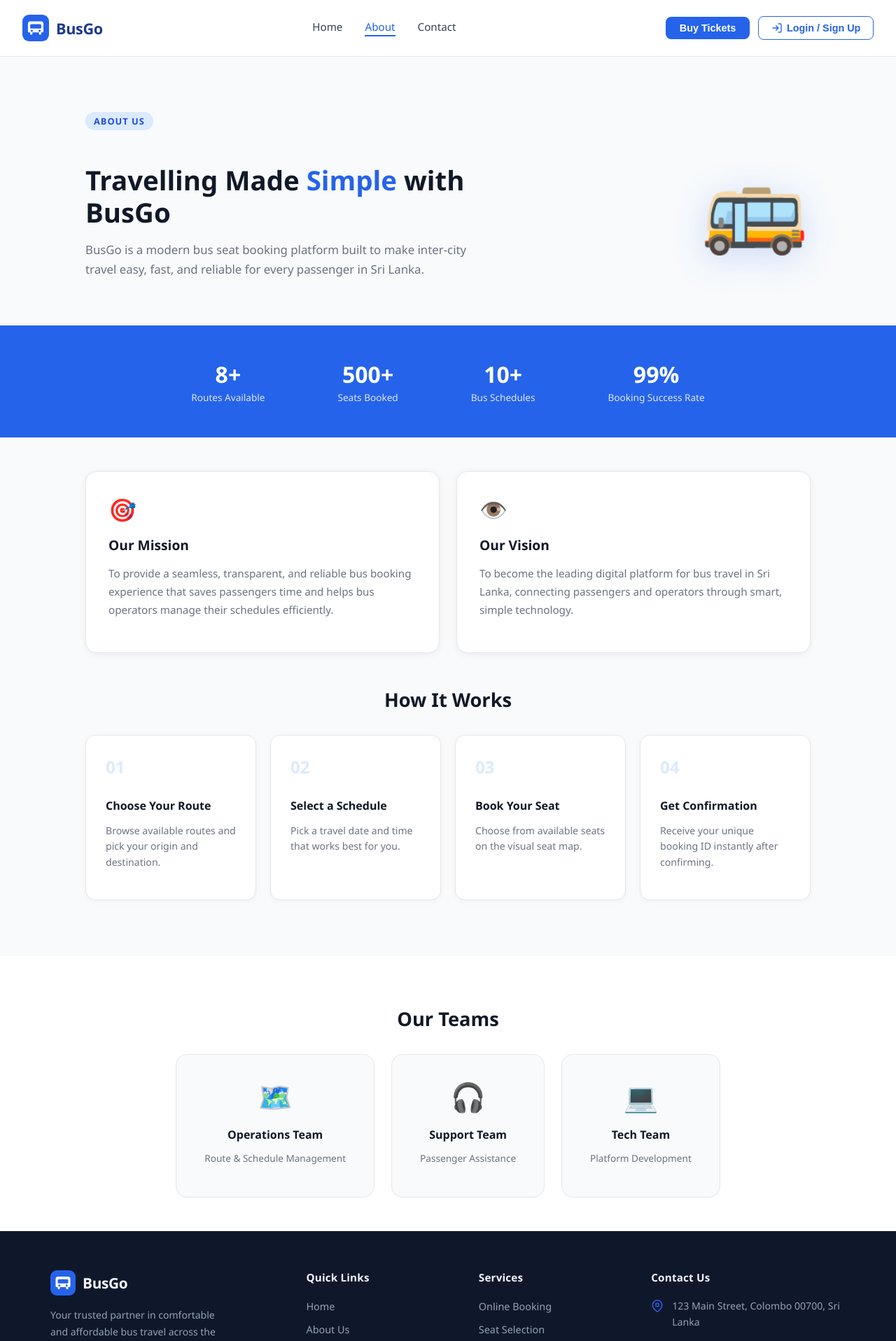
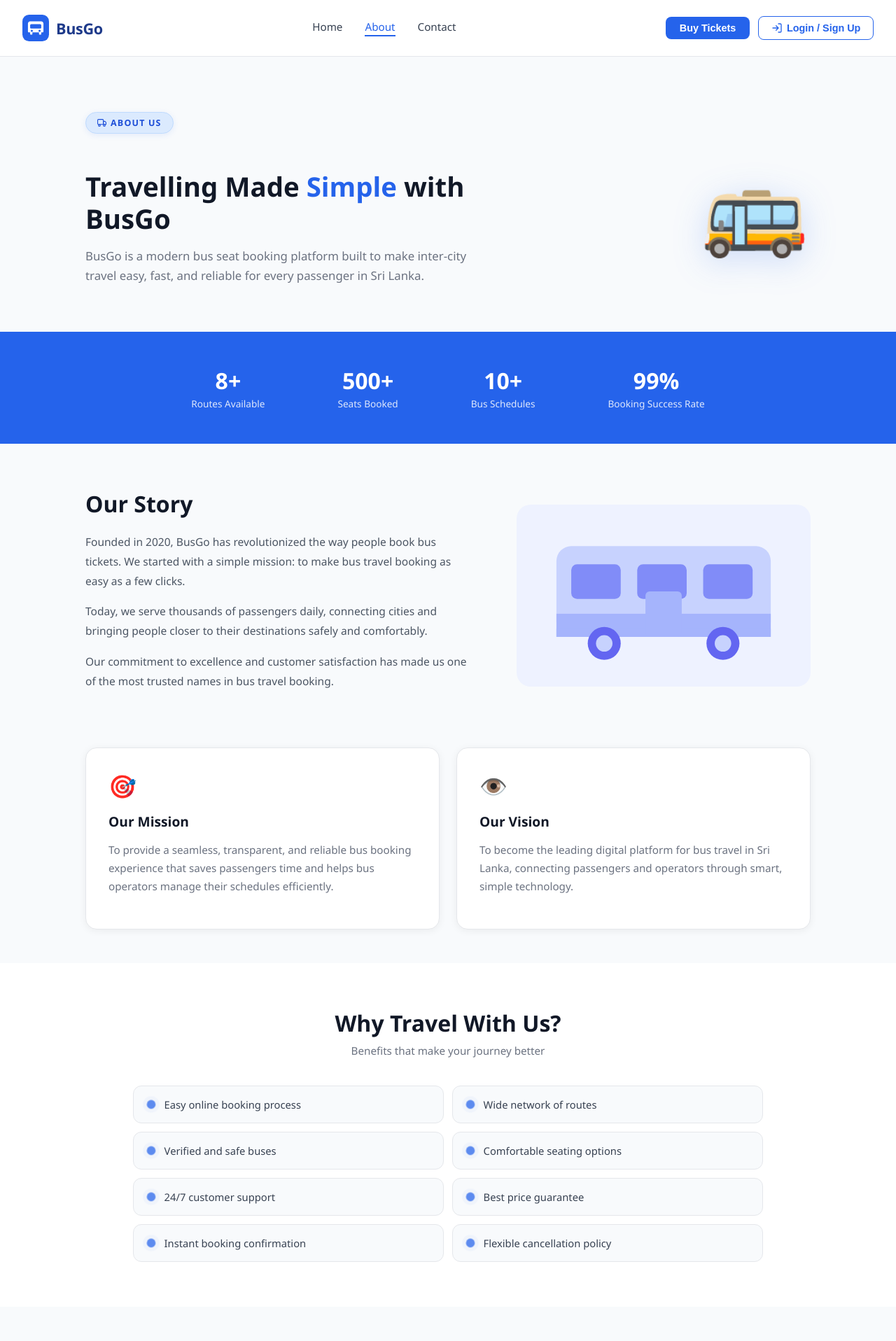
Before and after one commit to himandhi/Bus-Seat-Booking-System, a React app in the folder frontend/: page /about in a window 1280 px wide. Shown: the top 1916 px of the page at 70% size. Built offline with nearby package versions, Linux system fonts and the light colour scheme; the HTML template or start-up script is replaced by a standard one.

Commit message:
About us page updated

```diff
--- a/frontend/src/pages/AboutPage.css
+++ b/frontend/src/pages/AboutPage.css
@@ -1,4 +1,4 @@
-/* ── About Page ─────────────────────────────────────── */
+/* ── About Page ──────────────────────────────────────── */
 .about-page {
   font-family: 'Segoe UI', sans-serif;
   color: #1f2937;
@@ -6,7 +6,7 @@
   min-height: 100vh;
 }
 
-/* ── Hero ───────────────────────────────────────────── */
+/* ── Hero ────────────────────────────────────────────── */
 .about-hero {
   display: flex;
   align-items: center;
@@ -17,21 +17,29 @@
   gap: 2rem;
 }
 
-.about-hero-content {
-  max-width: 560px;
+.about-hero-content { max-width: 560px; }
+
+.about-badge {
+  display: inline-flex;
+  align-items: center;
+  gap: 6px;
+  background: #dbeafe;
+  color: #1d4ed8;
+  font-size: 0.78rem;
+  font-weight: 700;
+  letter-spacing: 1.2px;
+  text-transform: uppercase;
+  padding: 6px 16px;
+  border-radius: 30px;
+  margin-bottom: 1.25rem;
+  border: 1px solid #bfdbfe;
+  box-shadow: 0 2px 8px rgba(37,99,235,0.1);
 }
 
-.about-badge {
-  display: inline-block;
-  background: #dbeafe;
-  color: #1d4ed8;
-  font-size: 0.8rem;
-  font-weight: 600;
-  letter-spacing: 1px;
-  text-transform: uppercase;
-  padding: 4px 12px;
-  border-radius: 20px;
-  margin-bottom: 1rem;
+[data-theme="dark"] .about-badge {
+  background: #1e3a5f;
+  color: #93c5fd;
+  border-color: #2563eb;
 }
 
 .about-title {
@@ -42,9 +50,7 @@
   margin-bottom: 1rem;
 }
 
-.about-title .highlight {
-  color: #2563eb;
-}
+.about-title .highlight { color: #2563eb; }
 
 .about-subtitle {
   font-size: 1.05rem;
@@ -52,9 +58,7 @@
   line-height: 1.7;
 }
 
-.about-hero-visual {
-  flex-shrink: 0;
-}
+.about-hero-visual { flex-shrink: 0; }
 
 .bus-illustration {
   font-size: 8rem;
@@ -64,10 +68,10 @@
 
 @keyframes float {
   0%, 100% { transform: translateY(0); }
-  50% { transform: translateY(-10px); }
+  50%       { transform: translateY(-10px); }
 }
 
-/* ── Stats ──────────────────────────────────────────── */
+/* ── Stats ───────────────────────────────────────────── */
 .about-stats {
   display: flex;
   justify-content: center;
@@ -85,25 +89,58 @@
   padding: 1rem 2.5rem;
 }
 
-.stat-value {
+.stat-value { font-size: 2rem; font-weight: 800; }
+.stat-label { font-size: 0.85rem; opacity: 0.85; margin-top: 2px; }
+
+/* ── Our Story ───────────────────────────────────────── */
+.about-story {
+  display: flex;
+  align-items: center;
+  gap: 4rem;
+  max-width: 1100px;
+  margin: 0 auto;
+  padding: 4rem 2rem;
+}
+
+.story-text {
+  flex: 1;
+}
+
+.story-title {
   font-size: 2rem;
   font-weight: 800;
+  color: #111827;
+  margin: 0 0 1.25rem;
 }
 
-.stat-label {
-  font-size: 0.85rem;
-  opacity: 0.85;
-  margin-top: 2px;
+.story-text p {
+  font-size: 0.97rem;
+  color: #4b5563;
+  line-height: 1.8;
+  margin: 0 0 1rem;
 }
 
-/* ── Mission ────────────────────────────────────────── */
+.story-visual {
+  flex-shrink: 0;
+  width: 420px;
+  height: 260px;
+  border-radius: 20px;
+  overflow: hidden;
+  background: #eef2ff;
+  display: flex;
+  align-items: center;
+  justify-content: center;
+  padding: 1.5rem;
+}
+
+/* ── Mission & Vision ────────────────────────────────── */
 .about-mission {
   display: flex;
   gap: 1.5rem;
   flex-wrap: wrap;
   max-width: 1100px;
-  margin: 3rem auto;
-  padding: 0 2rem;
+  margin: 0 auto;
+  padding: 0 2rem 3rem;
 }
 
 .mission-card {
@@ -116,43 +153,88 @@
   border: 1px solid #e5e7eb;
 }
 
-.mission-icon {
-  font-size: 2rem;
-  margin-bottom: 1rem;
-}
+.mission-icon { font-size: 2rem; margin-bottom: 1rem; }
+.mission-card h2 { font-size: 1.2rem; font-weight: 700; color: #111827; margin-bottom: 0.75rem; }
+.mission-card p  { color: #6b7280; line-height: 1.7; font-size: 0.95rem; }
 
-.mission-card h2 {
-  font-size: 1.2rem;
-  font-weight: 700;
-  color: #111827;
-  margin-bottom: 0.75rem;
-}
-
-.mission-card p {
-  color: #6b7280;
-  line-height: 1.7;
-  font-size: 0.95rem;
-}
-
-/* ── How It Works ───────────────────────────────────── */
-.about-how {
-  max-width: 1100px;
-  margin: 2rem auto;
-  padding: 0 2rem 3rem;
+/* ── Why Travel With Us ──────────────────────────────── */
+.about-why {
+  background: white;
+  padding: 4rem 2rem;
+  text-align: center;
 }
 
 .section-title {
-  font-size: 1.7rem;
+  font-size: 2rem;
   font-weight: 800;
   color: #111827;
+  margin: 0 0 0.5rem;
   text-align: center;
-  margin-bottom: 2rem;
+}
+
+.section-subtitle {
+  font-size: 0.95rem;
+  color: #6b7280;
+  text-align: center;
+  margin: 0 0 2.5rem;
+}
+
+.benefits-grid {
+  display: grid;
+  grid-template-columns: repeat(2, 1fr);
+  gap: 0.75rem;
+  max-width: 900px;
+  margin: 0 auto;
+}
+
+.benefit-item {
+  display: flex;
+  align-items: center;
+  gap: 0.85rem;
+  background: #f8fafc;
+  border: 1px solid #e5e7eb;
+  border-radius: 12px;
+  padding: 1rem 1.25rem;
+  transition: border-color 0.2s, box-shadow 0.2s;
+}
+
+.benefit-item:hover {
+  border-color: #bfdbfe;
+  box-shadow: 0 2px 10px rgba(37,99,235,0.06);
+}
+
+.benefit-dot {
+  width: 10px;
+  height: 10px;
+  background: #2563eb;
+  border-radius: 50%;
+  flex-shrink: 0;
+  animation: blink-dot 1.8s ease-in-out infinite;
+}
+
+@keyframes blink-dot {
+  0%, 100% { opacity: 1; transform: scale(1); box-shadow: 0 0 0 0 rgba(37,99,235,0.4); }
+  50%       { opacity: 0.7; transform: scale(1.3); box-shadow: 0 0 0 5px rgba(37,99,235,0); }
+}
+
+.benefit-text {
+  font-size: 0.92rem;
+  font-weight: 500;
+  color: #374151;
+}
+
+/* ── How It Works ────────────────────────────────────── */
+.about-how {
+  max-width: 1100px;
+  margin: 0 auto;
+  padding: 3rem 2rem;
 }
 
 .steps {
   display: grid;
   grid-template-columns: repeat(auto-fit, minmax(220px, 1fr));
   gap: 1.25rem;
+  margin-top: 2rem;
 }
 
 .step-card {
@@ -177,23 +259,13 @@
   margin-bottom: 0.75rem;
 }
 
-.step-card h3 {
-  font-size: 1rem;
-  font-weight: 700;
-  color: #111827;
-  margin-bottom: 0.5rem;
-}
+.step-card h3 { font-size: 1rem; font-weight: 700; color: #111827; margin-bottom: 0.5rem; }
+.step-card p  { font-size: 0.88rem; color: #6b7280; line-height: 1.6; }
 
-.step-card p {
-  font-size: 0.88rem;
-  color: #6b7280;
-  line-height: 1.6;
-}
-
-/* ── Team ───────────────────────────────────────────── */
+/* ── Team ────────────────────────────────────────────── */
 .about-team {
-  background: white;
-  padding: 3rem 2rem;
+  background: #f8fafc;
+  padding: 3rem 2rem 4rem;
 }
 
 .team-grid {
@@ -202,11 +274,11 @@
   gap: 1.5rem;
   flex-wrap: wrap;
   max-width: 900px;
-  margin: 0 auto;
+  margin: 2rem auto 0;
 }
 
 .team-card {
-  background: #f8fafc;
+  background: white;
   border: 1px solid #e5e7eb;
   border-radius: 16px;
   padding: 2rem 2.5rem;
@@ -220,33 +292,68 @@
   box-shadow: 0 8px 24px rgba(37,99,235,0.1);
 }
 
-.team-icon {
-  font-size: 2.5rem;
-  margin-bottom: 1rem;
+.team-icon { font-size: 2.5rem; margin-bottom: 1rem; }
+.team-card h3 { font-size: 1rem; font-weight: 700; color: #111827; margin-bottom: 0.3rem; }
+.team-card p  { font-size: 0.85rem; color: #6b7280; }
+
+/* ── Dark Mode ───────────────────────────────────────── */
+[data-theme="dark"] .about-page     { background: var(--bg); color: var(--text); }
+[data-theme="dark"] .about-title    { color: var(--text); }
+[data-theme="dark"] .about-subtitle { color: var(--text3); }
+[data-theme="dark"] .story-title    { color: var(--text); }
+[data-theme="dark"] .story-text p   { color: var(--text3); }
+[data-theme="dark"] .section-title  { color: var(--text); }
+[data-theme="dark"] .section-subtitle { color: var(--text3); }
+
+[data-theme="dark"] .mission-card,
+[data-theme="dark"] .step-card,
+[data-theme="dark"] .team-card {
+  background: var(--surface);
+  border-color: var(--border);
 }
 
-.team-card h3 {
-  font-size: 1rem;
-  font-weight: 700;
-  color: #111827;
-  margin-bottom: 0.3rem;
+[data-theme="dark"] .mission-card h2,
+[data-theme="dark"] .step-card h3,
+[data-theme="dark"] .team-card h3 { color: var(--text); }
+
+[data-theme="dark"] .mission-card p,
+[data-theme="dark"] .step-card p,
+[data-theme="dark"] .team-card p  { color: var(--text3); }
+
+[data-theme="dark"] .about-why { background: var(--surface2); }
+
+[data-theme="dark"] .benefit-item {
+  background: var(--surface);
+  border-color: var(--border);
 }
 
-.team-card p {
-  font-size: 0.85rem;
-  color: #6b7280;
-}
+[data-theme="dark"] .benefit-text { color: var(--text2); }
 
-@media (max-width: 640px) {
+[data-theme="dark"] .about-team { background: var(--bg); }
+
+[data-theme="dark"] .story-visual { box-shadow: 0 8px 32px rgba(0,0,0,0.3); }
+
+/* ── Responsive ──────────────────────────────────────── */
+@media (max-width: 900px) {
+  .about-story {
+    flex-direction: column;
+    gap: 2rem;
+  }
+  .story-visual {
+    width: 100%;
+    height: 200px;
+  }
   .about-hero {
     flex-direction: column;
     padding-top: 3rem;
     text-align: center;
   }
-  .about-title {
-    font-size: 1.8rem;
-  }
-  .bus-illustration {
-    font-size: 5rem;
-  }
+  .benefits-grid { grid-template-columns: 1fr; }
 }
+
+@media (max-width: 480px) {
+  .about-title  { font-size: 1.8rem; }
+  .story-title  { font-size: 1.5rem; }
+  .section-title { font-size: 1.5rem; }
+  .bus-illustration { font-size: 5rem; }
+}
--- a/frontend/src/pages/AboutPage.jsx
+++ b/frontend/src/pages/AboutPage.jsx
@@ -1,25 +1,41 @@
 import "./AboutPage.css";
 
 export default function AboutPage() {
+
+  const stats = [
+    { value: "8+",   label: "Routes Available" },
+    { value: "500+", label: "Seats Booked" },
+    { value: "10+",  label: "Bus Schedules" },
+    { value: "99%",  label: "Booking Success Rate" },
+  ];
+
+  const benefits = [
+    "Easy online booking process",
+    "Wide network of routes",
+    "Verified and safe buses",
+    "Comfortable seating options",
+    "24/7 customer support",
+    "Best price guarantee",
+    "Instant booking confirmation",
+    "Flexible cancellation policy",
+  ];
+
   const team = [
     { name: "Operations Team", role: "Route & Schedule Management", icon: "🗺️" },
-    { name: "Support Team", role: "Passenger Assistance", icon: "🎧" },
-    { name: "Tech Team", role: "Platform Development", icon: "💻" },
-  ];
-
-  const stats = [
-    { value: "8+", label: "Routes Available" },
-    { value: "500+", label: "Seats Booked" },
-    { value: "10+", label: "Bus Schedules" },
-    { value: "99%", label: "Booking Success Rate" },
+    { name: "Support Team",    role: "Passenger Assistance",         icon: "🎧" },
+    { name: "Tech Team",       role: "Platform Development",         icon: "💻" },
   ];
 
   return (
     <div className="about-page">
-      {/* Hero Section */}
+
+      {/* ── Hero ── */}
       <section className="about-hero">
         <div className="about-hero-content">
-          <span className="about-badge">About Us</span>
+          <span className="about-badge">
+            <svg viewBox="0 0 24 24" fill="none" stroke="currentColor" strokeWidth="2" width="13" height="13"><rect x="1" y="3" width="15" height="13" rx="2"/><path d="M16 8h4l3 3v5h-7V8z"/><circle cx="5.5" cy="18.5" r="2.5"/><circle cx="18.5" cy="18.5" r="2.5"/></svg>
+            ABOUT US
+          </span>
           <h1 className="about-title">
             Travelling Made <span className="highlight">Simple</span> with BusGo
           </h1>
@@ -33,7 +49,7 @@ export default function AboutPage() {
         </div>
       </section>
 
-      {/* Stats */}
+      {/* ── Stats ── */}
       <section className="about-stats">
         {stats.map((s, i) => (
           <div className="stat-card" key={i}>
@@ -43,35 +59,73 @@ export default function AboutPage() {
         ))}
       </section>
 
-      {/* Mission */}
+      {/* ── Our Story ── */}
+      <section className="about-story">
+        <div className="story-text">
+          <h2 className="story-title">Our Story</h2>
+          <p>Founded in 2020, BusGo has revolutionized the way people book bus tickets. We started with a simple mission: to make bus travel booking as easy as a few clicks.</p>
+          <p>Today, we serve thousands of passengers daily, connecting cities and bringing people closer to their destinations safely and comfortably.</p>
+          <p>Our commitment to excellence and customer satisfaction has made us one of the most trusted names in bus travel booking.</p>
+        </div>
+        <div className="story-visual">
+          <svg viewBox="0 0 280 180" fill="none" xmlns="http://www.w3.org/2000/svg" width="100%" height="100%">
+            {/* Bus body */}
+            <rect x="10" y="30" width="260" height="110" rx="18" fill="#c7d2fe"/>
+            {/* Windows */}
+            <rect x="28" y="52" width="60" height="42" rx="7" fill="#818cf8"/>
+            <rect x="108" y="52" width="60" height="42" rx="7" fill="#818cf8"/>
+            <rect x="188" y="52" width="60" height="42" rx="7" fill="#818cf8"/>
+            {/* Bottom stripe */}
+            <rect x="10" y="112" width="260" height="28" rx="0" fill="#a5b4fc"/>
+            <rect x="10" y="130" width="260" height="10" rx="0" fill="#a5b4fc"/>
+            {/* Wheels */}
+            <circle cx="68"  cy="148" r="20" fill="#6366f1"/>
+            <circle cx="68"  cy="148" r="10" fill="#c7d2fe"/>
+            <circle cx="212" cy="148" r="20" fill="#6366f1"/>
+            <circle cx="212" cy="148" r="10" fill="#c7d2fe"/>
+            {/* Door */}
+            <rect x="118" y="85" width="44" height="55" rx="5" fill="#a5b4fc"/>
+          </svg>
+        </div>
+      </section>
+
+      {/* ── Mission & Vision ── */}
       <section className="about-mission">
         <div className="mission-card">
           <div className="mission-icon">🎯</div>
           <h2>Our Mission</h2>
-          <p>
-            To provide a seamless, transparent, and reliable bus booking experience
-            that saves passengers time and helps bus operators manage their schedules efficiently.
-          </p>
+          <p>To provide a seamless, transparent, and reliable bus booking experience that saves passengers time and helps bus operators manage their schedules efficiently.</p>
         </div>
         <div className="mission-card">
           <div className="mission-icon">👁️</div>
           <h2>Our Vision</h2>
-          <p>
-            To become the leading digital platform for bus travel in Sri Lanka,
-            connecting passengers and operators through smart, simple technology.
-          </p>
+          <p>To become the leading digital platform for bus travel in Sri Lanka, connecting passengers and operators through smart, simple technology.</p>
         </div>
       </section>
 
-      {/* How It Works */}
+      {/* ── Why Travel With Us ── */}
+      <section className="about-why">
+        <h2 className="section-title">Why Travel With Us?</h2>
+        <p className="section-subtitle">Benefits that make your journey better</p>
+        <div className="benefits-grid">
+          {benefits.map((item, i) => (
+            <div className="benefit-item" key={i}>
+              <span className="benefit-dot" />
+              <span className="benefit-text">{item}</span>
+            </div>
+          ))}
+        </div>
+      </section>
+
+      {/* ── How It Works ── */}
       <section className="about-how">
         <h2 className="section-title">How It Works</h2>
         <div className="steps">
           {[
-            { step: "01", title: "Choose Your Route", desc: "Browse available routes and pick your origin and destination." },
-            { step: "02", title: "Select a Schedule", desc: "Pick a travel date and time that works best for you." },
-            { step: "03", title: "Book Your Seat", desc: "Choose from available seats on the visual seat map." },
-            { step: "04", title: "Get Confirmation", desc: "Receive your unique booking ID instantly after confirming." },
+            { step: "01", title: "Choose Your Route",  desc: "Browse available routes and pick your origin and destination." },
+            { step: "02", title: "Select a Schedule",  desc: "Pick a travel date and time that works best for you." },
+            { step: "03", title: "Book Your Seat",     desc: "Choose from available seats on the visual seat map." },
+            { step: "04", title: "Get Confirmation",   desc: "Receive your unique booking ID instantly after confirming." },
           ].map((s, i) => (
             <div className="step-card" key={i}>
               <span className="step-number">{s.step}</span>
@@ -82,7 +136,7 @@ export default function AboutPage() {
         </div>
       </section>
 
-      {/* Team */}
+      {/* ── Team ── */}
       <section className="about-team">
         <h2 className="section-title">Our Teams</h2>
         <div className="team-grid">
@@ -95,6 +149,7 @@ export default function AboutPage() {
           ))}
         </div>
       </section>
+
     </div>
   );
 }
```
